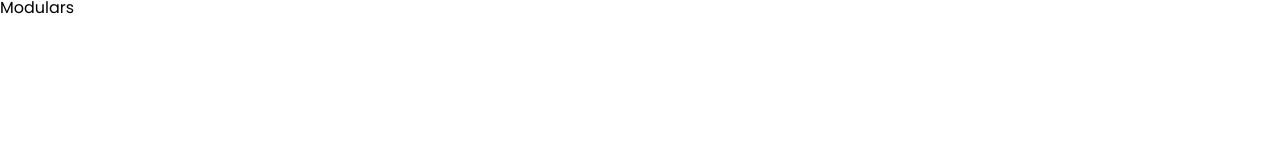
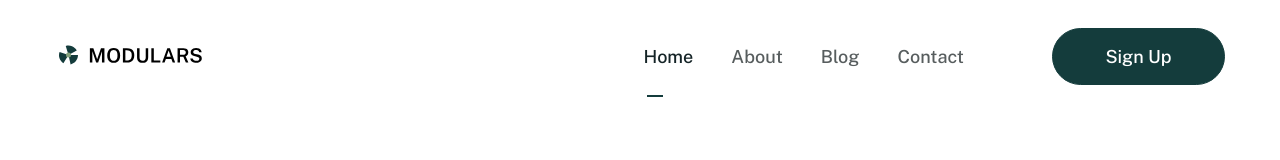
Before and after one commit to truongphut22001/Modulars-Creative-Agency, a plain HTML site: page index.html in a window 1280 px wide. Shown: the top 160 px of the page. Drawn offline with nearby package versions, Linux system fonts and the light colour scheme.

Commit message:
Làm phần header

```diff
--- a/assets/css/styles.css
+++ b/assets/css/styles.css
@@ -1,5 +1,9 @@
 * {
     box-sizing: border-box;
+}
+
+:root {
+    --primary-color: #e2eddf;
 }
 
 html {
@@ -13,3 +17,103 @@ body {
 }
 
 /* Common */
+
+a {
+    text-decoration: none;
+}
+
+input,
+textarea,
+select,
+button {
+    font-family: inherit;
+    font-size: inherit;
+}
+
+.container {
+    width: 1170px;
+    max-width: calc(100% - 48px);
+    margin: 0 auto;
+}
+
+.btn {
+    display: inline-block;
+    width: 173px;
+    height: 57px;
+    border-radius: 40px;
+    border: 1.5px solid #143c3c;
+    background: #143c3c;
+}
+
+.btn:hover {
+    opacity: 0.9;
+    cursor: pointer;
+}
+
+/* Header */
+
+.header {
+    padding: 28px 0 21px;
+}
+
+.header__fixed {
+    position: sticky;
+    top: -28px;
+    z-index: 1;
+}
+
+.header__top {
+    display: flex;
+    align-items: center;
+}
+
+.navbar {
+    margin-left: auto;
+}
+
+.navbar__list {
+    display: flex;
+}
+
+.navbar__link {
+    padding: 5px 19px;
+    color: #575d5e;
+    font-family: "Public Sans", sans-serif;
+    font-size: 1.8rem;
+    font-weight: 500;
+    line-height: 1.55;
+}
+
+.navbar__link:hover {
+    text-shadow: 1px 0 0 #171100;
+}
+
+.navbar__link--active {
+    position: relative;
+    color: #152427;
+    font-family: "Public Sans";
+    font-size: 1.8rem;
+    font-weight: 500;
+    line-height: 1.55; /* 155.556% */
+}
+
+.navbar__link--active::after {
+    position: absolute;
+    left: 22px;
+    bottom: -25px;
+    display: block;
+    content: "";
+    width: 16px;
+    height: 2px;
+    background: #143c3c;
+}
+
+.header-action__signup {
+    margin-left: 69px;
+    color: #fff;
+    text-align: center;
+    font-family: "Public Sans", sans-serif;
+    font-size: 1.8rem;
+    font-weight: 500;
+    line-height: 1.55;
+}
--- a/index.html
+++ b/index.html
@@ -97,7 +97,54 @@
         <!-- Styles -->
         <link rel="stylesheet" href="./assets/css/styles.css" />
     </head>
-    <body>
-        <h1>Modulars</h1>
+    <body style="height: 7000px">
+        <header class="header header__fixed">
+            <div class="container">
+                <!-- Header  top -->
+                <div class="header__top">
+                    <!-- Logo -->
+                    <a href="#">
+                        <div class="logo">
+                            <img
+                                src="./assets/img/logo.svg"
+                                alt="Modulars"
+                                class="logo__icon"
+                            />
+                        </div>
+                    </a>
+
+                    <!-- Navbar -->
+                    <nav class="navbar">
+                        <ul class="navbar__list">
+                            <li class="navbar__item">
+                                <a
+                                    href="#!"
+                                    class="navbar__link navbar__link--active"
+                                    >Home</a
+                                >
+                            </li>
+                            <li class="navbar__item">
+                                <a href="#!" class="navbar__link">About</a>
+                            </li>
+                            <li class="navbar__item">
+                                <a href="#!" class="navbar__link">Blog</a>
+                            </li>
+                            <li class="navbar__item">
+                                <a href="#!" class="navbar__link">Contact</a>
+                            </li>
+                        </ul>
+                    </nav>
+
+                    <!-- Action -->
+                    <div class="header-action">
+                        <button href="#!" class="btn header-action__signup">
+                            Sign Up
+                        </button>
+                    </div>
+                </div>
+            </div>
+        </header>
+
+        <main></main>
     </body>
 </html>
```
Also changed, not shown: assets/img/logo.svg (added).
